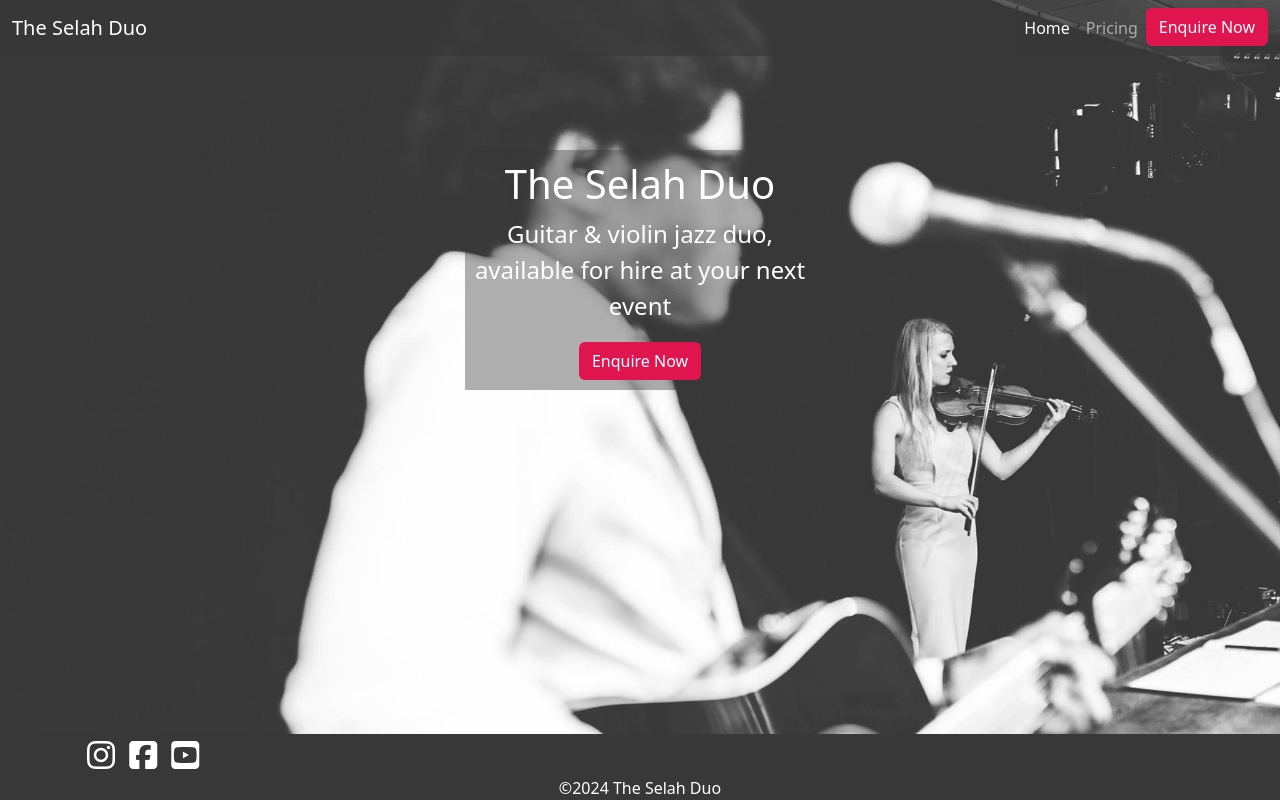
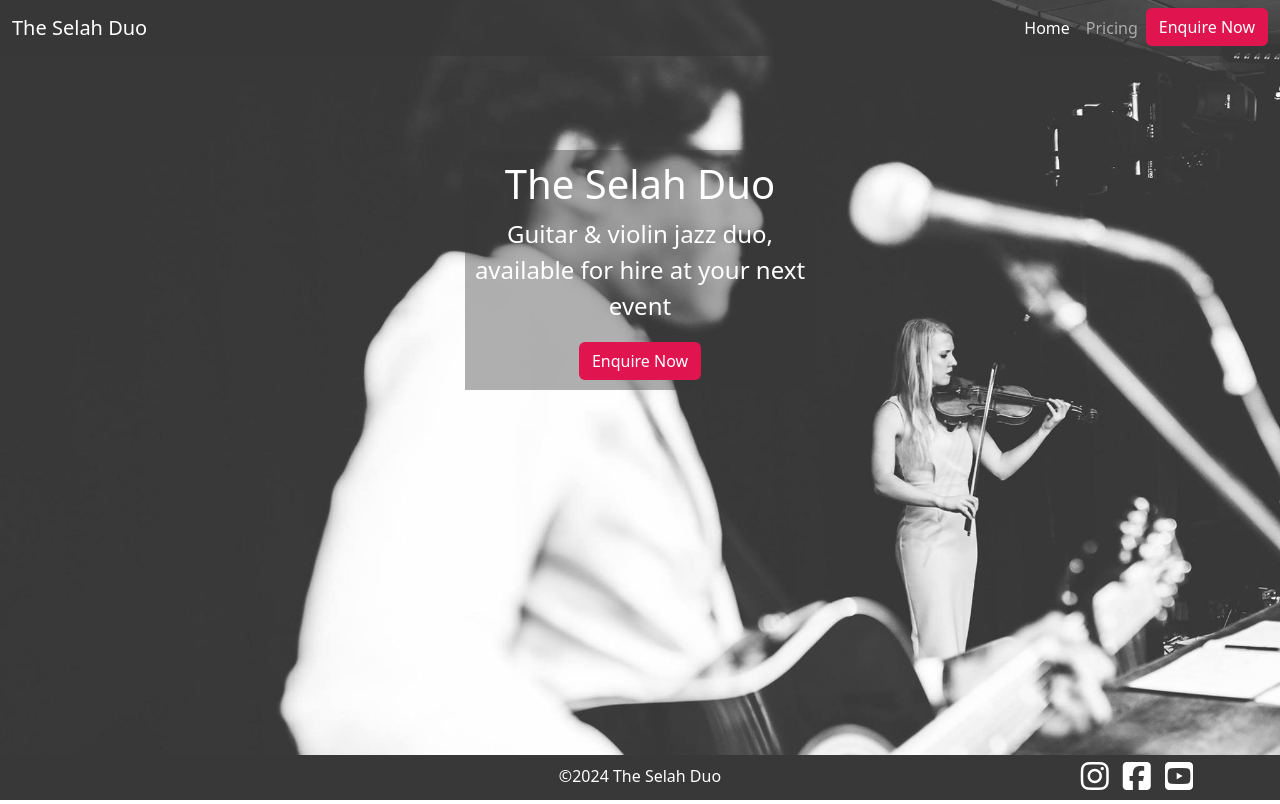
Before and after one commit to j-mlo/the-selah-duo, a plain HTML site: page index.html in a window 1280 px wide. Shown: the top 804 px of the page. Drawn offline with nearby package versions, Linux system fonts and the light colour scheme.

Commit message:
Adjust footer spacing wiht Bootstrap grid system and style social media icons

```diff
--- a/assets/css/style.css
+++ b/assets/css/style.css
@@ -18,7 +18,7 @@
 
 body {
     color: var(--dark-colour);
-    margin-bottom: 45px; /* pushes down footer */
+    margin-bottom: 42px; /* pushes down footer */
 }
 
 .section {
@@ -97,6 +97,7 @@ header {
 footer {
     background-color: var(--dark-colour);
     color: var(--light-color);
+    min-height: 45px;
 }
 
 #social-media {
@@ -109,5 +110,20 @@ footer {
     padding: 5px;
 }
 
+#social-media i:hover {
+    color: var(--primary-color);
+    font-size: 200%;
+    padding: 5px;
+}
+
 
 /* Media Queries */
+
+/* Small Screens: 425px and smaller */
+@media screen and (max-width: 425px;) {
+
+    /* Footer */
+    #copyright {
+        font-size: 70%;
+    }
+}
--- a/index.html
+++ b/index.html
@@ -111,13 +111,13 @@
   <!--Footer-->
   <footer class="mt-auto fixed-bottom">
     <div class="container">
-      <div class="row">
-        <div id="social-media" class="col-12 ms-auto">
+      <div class="row justify-content-end justify-content-end align-items-center">
+        <div id="copyright" class="col-6 col-md-4 text-center">&copy;2024 The Selah Duo</div>
+        <div id="social-media" class="col-6 col-md-4 text-end">
           <a href="https://www.instagram.com/theselahduo/" target="_blank" rel="noopener" aria-label="Visit our Instagram page (opens in a new tab)"><i class="fa-brands fa-instagram"></i></a>
           <a href="https://www.facebook.com/theselahduo/" target="_blank" rel="noopener" aria-label="Visit our Facebook page (opens in a new tab)"><i class="fa-brands fa-square-facebook"></i></a>
           <a href="https://www.youtube.com/" target="_blank" rel="noopener" aria-label="Visit our YouTube channel (opens in a new tab)"><i class="fa-brands fa-square-youtube"></i></a>
         </div>
-        <div id="copyright" class="text-center align-self-center">&copy;2024 The Selah Duo</div>
       </div>
     </div>
   </footer>
```
